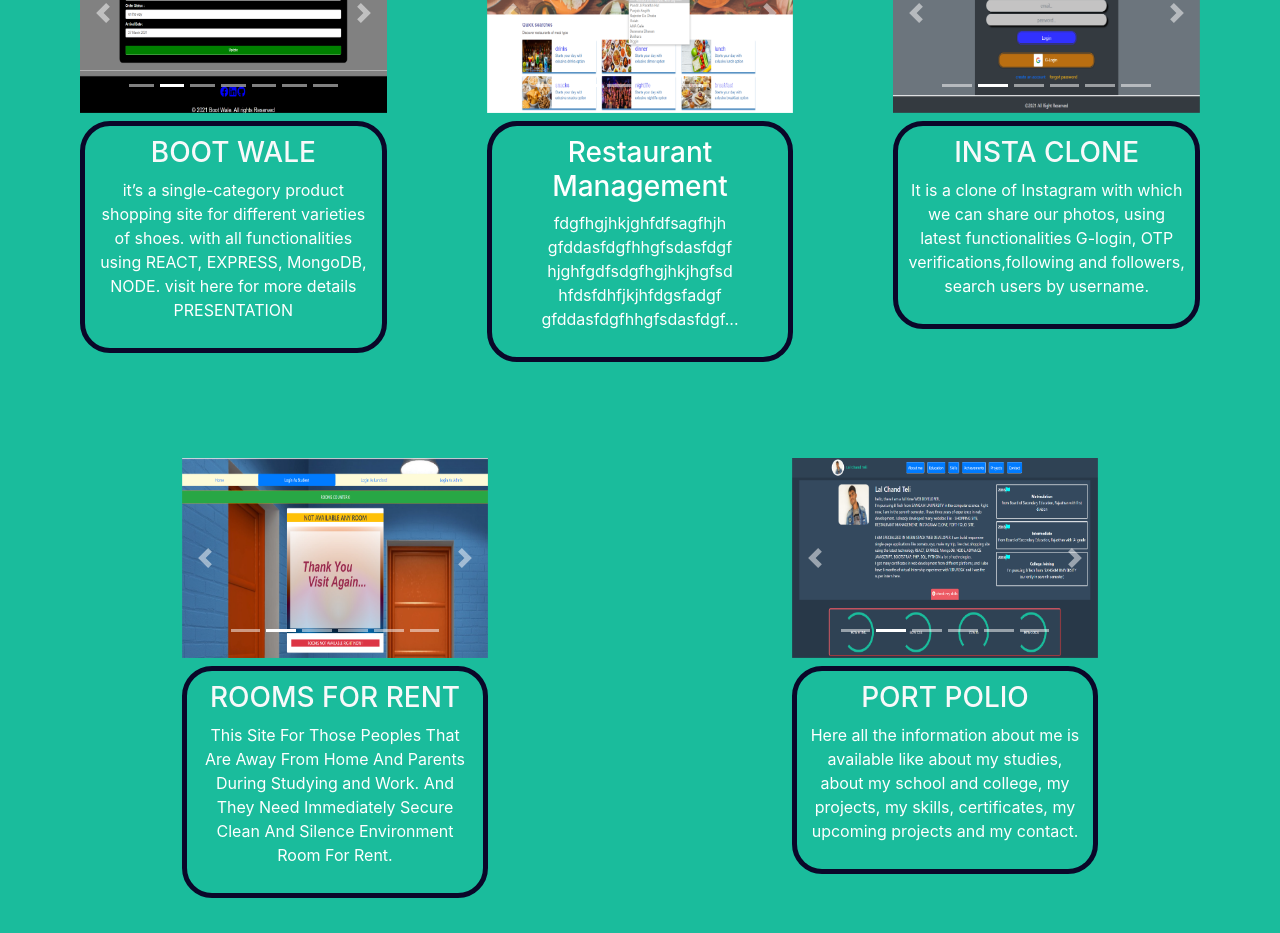
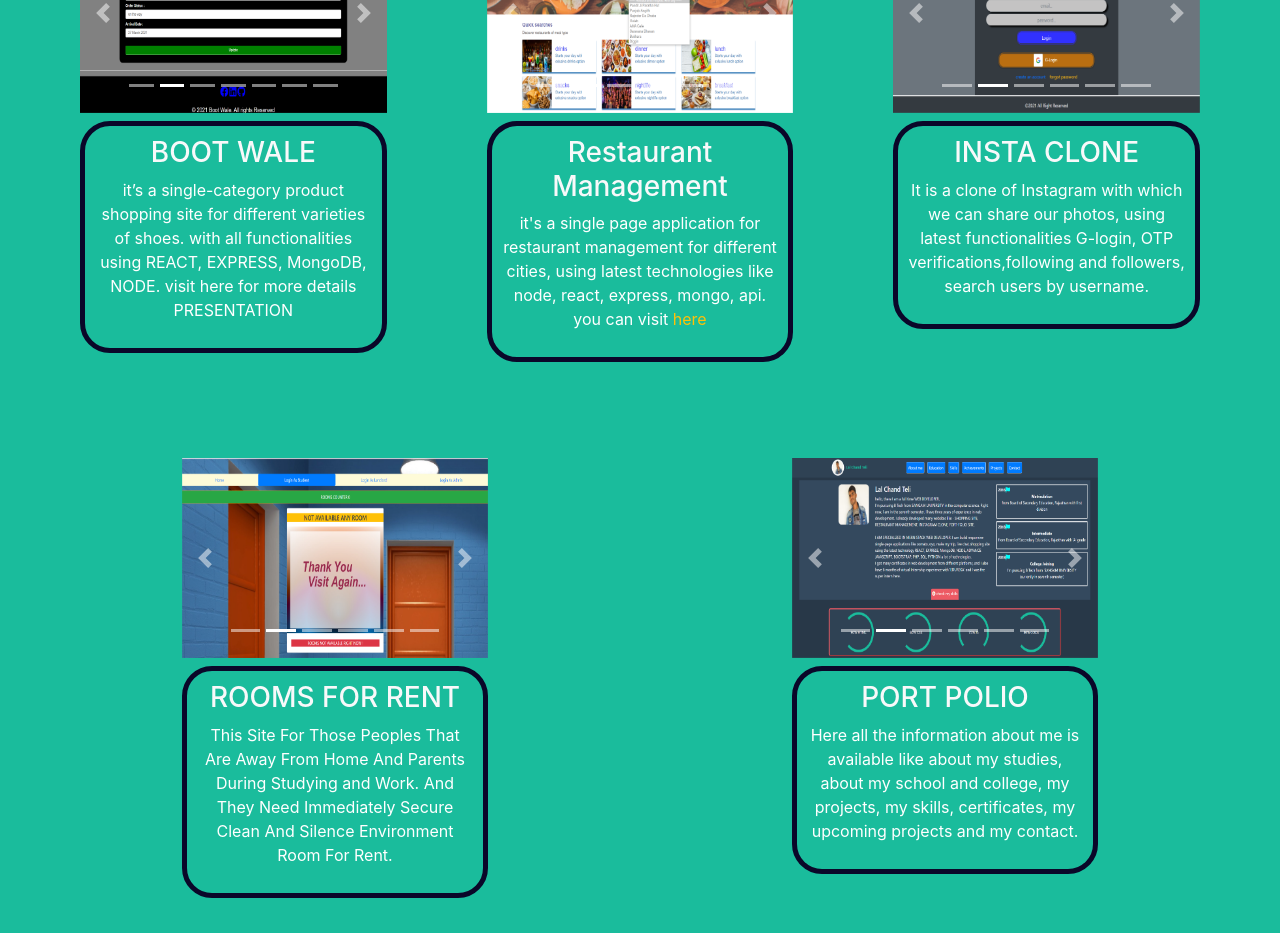
Before and after one commit to LALCHANDTELI/port_folio, a React (Create React App) app: page / in a window 1280 px wide. Shown: the part 4980-5913 px from the top of the page. Built offline with nearby package versions, Linux system fonts and the light colour scheme.

Commit message:
Update restourants.js

```diff
--- a/src/projects/restourants.js
+++ b/src/projects/restourants.js
@@ -70,10 +70,10 @@ export const restourants = () => {
         </a>
       </div>
       <div class="projects_details">
-        <h3>Restaurant Management</h3>
+       <a className="text-light" href="https://awesomerestaurant.herokuapp.com" target="_blank"> <h3>Restaurant Management</h3></a>
         <p>
-          fdgfhgjhkjghfdfsagfhjh gfddasfdgfhhgfsdasfdgf hjghfgdfsdgfhgjhkjhgfsd
-          hfdsfdhfjkjhfdgsfadgf gfddasfdgfhhgfsdasfdgf...
+        it's a single page application for restaurant management for different cities, using latest technologies
+        like node, react, express, mongo, api. you can visit <a className="text-warning" href="https://awesomerestaurant.herokuapp.com" target="_blank">here</a>
 
         </p>
       </div>
```
